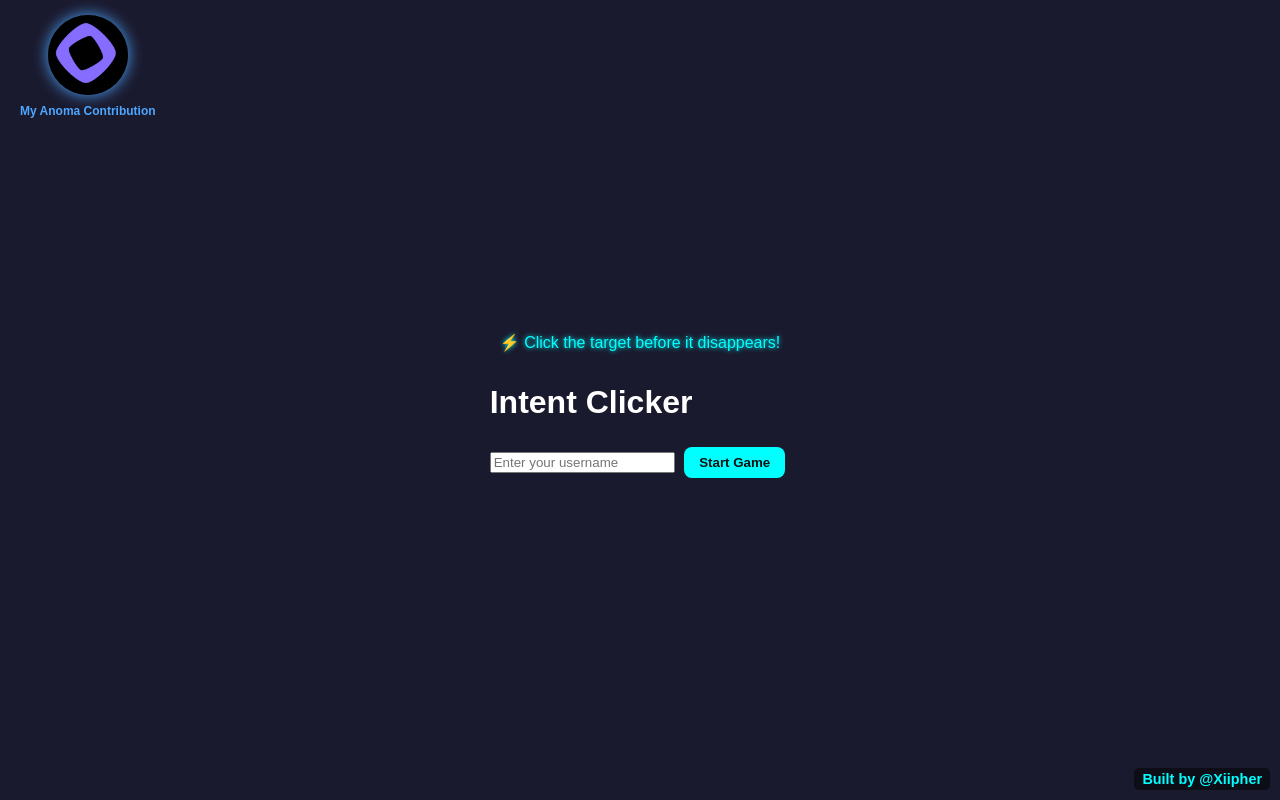
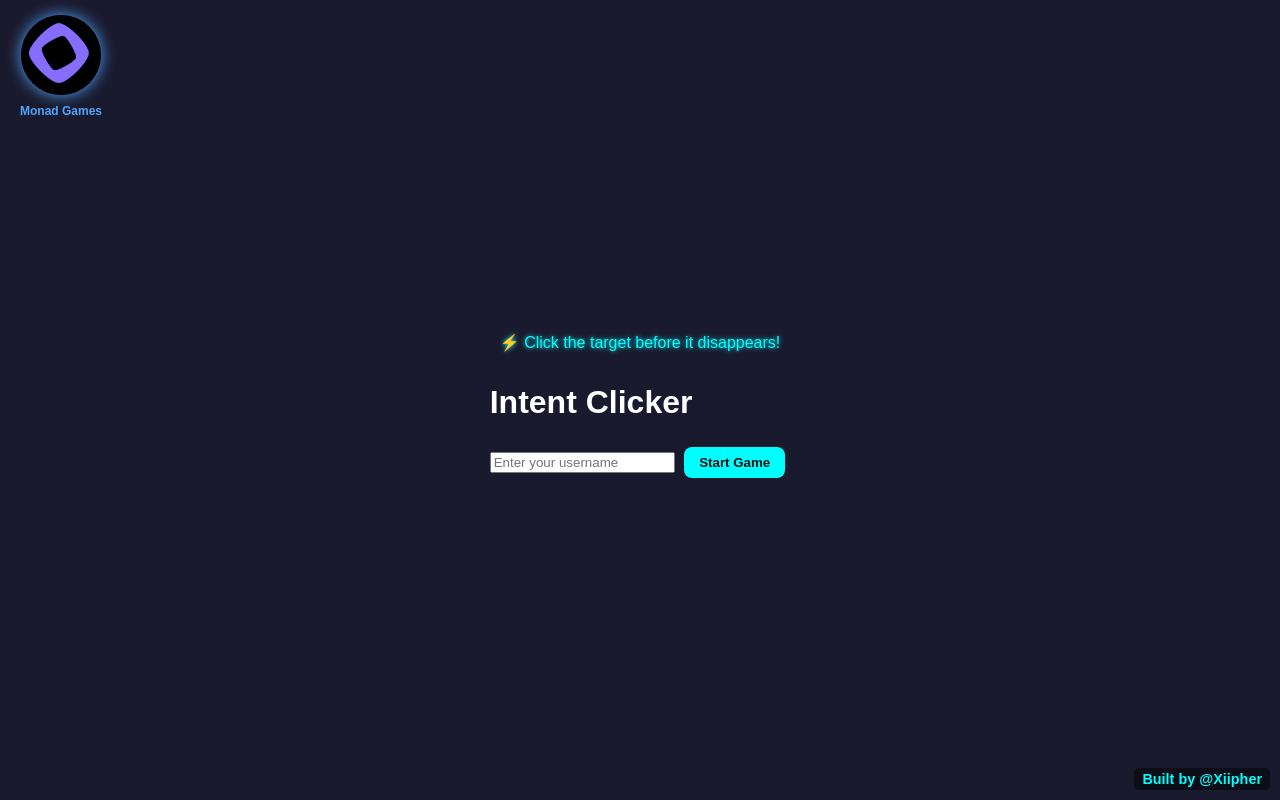
Before and after one commit to jeshwanth2742/keoneclickrush, a plain HTML site: page index.html in a window 1280 px wide. Drawn offline with Linux system fonts and the light colour scheme.

Commit message:
Update index.html

```diff
--- a/index.html
+++ b/index.html
@@ -53,7 +53,7 @@
   </div>
 <div class="logo">
     <img src="assets/logo.png" alt="Monad Games">
-    <span>My Anoma Contribution</span>
+    <span>Monad Games</span>
   </div>
 
   <script src="script.js"></script>
```
